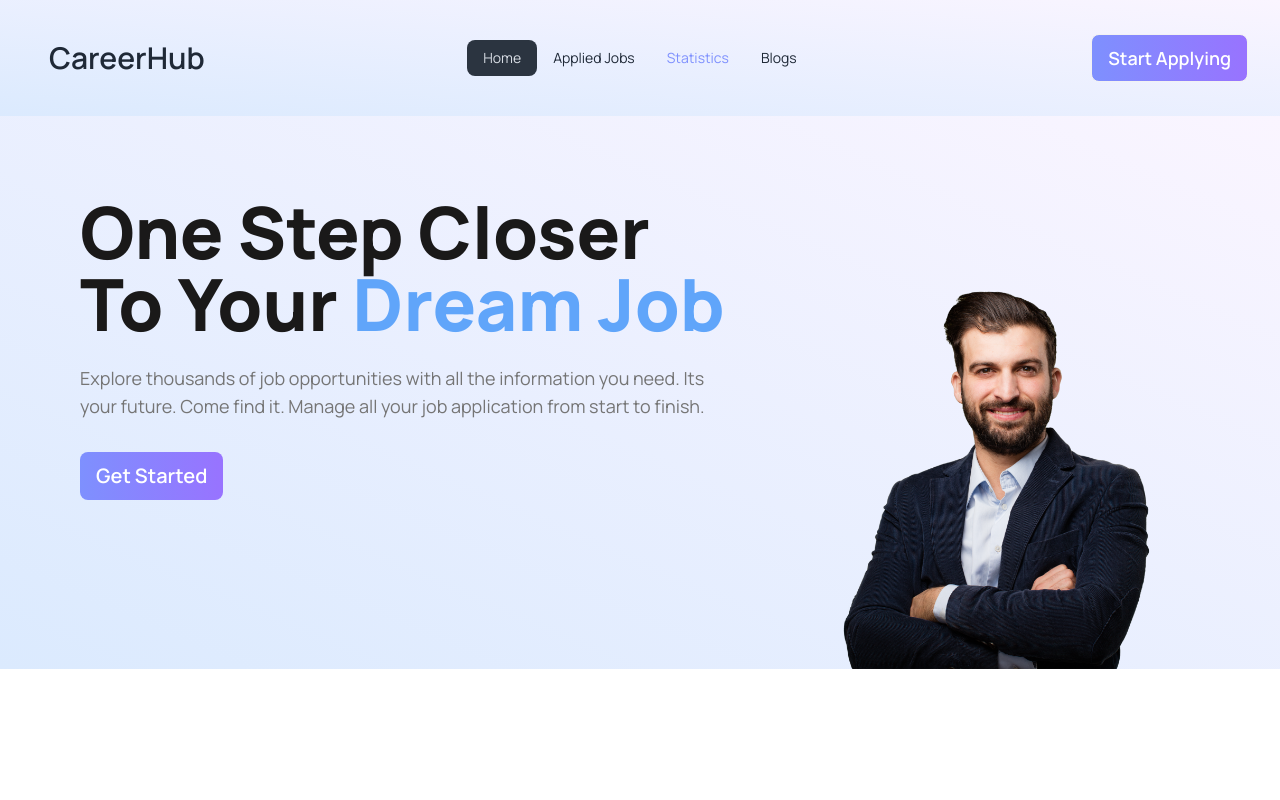
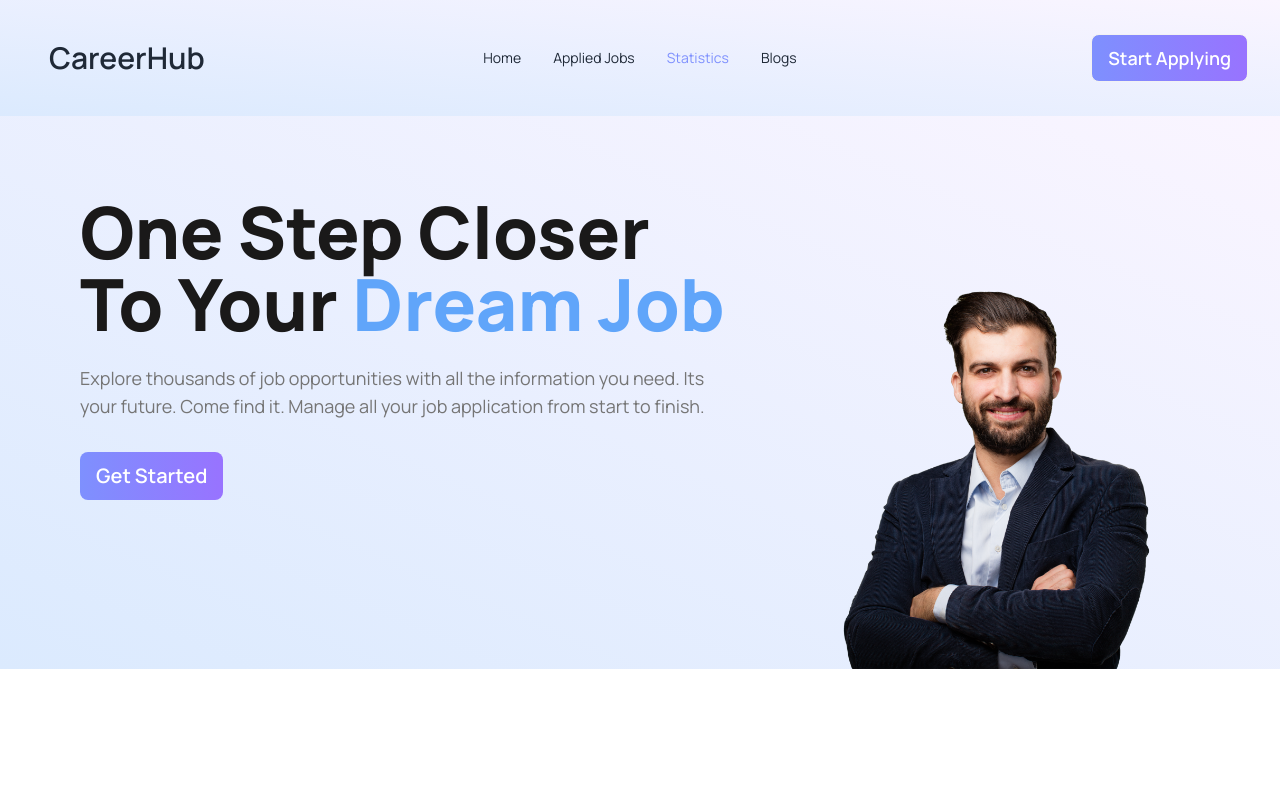
Before and after one commit to samen22/career-hub-with-react, a React (Vite) app: page / in a window 1280 px wide. Shown: the top 800 px of the page. Built offline with nearby package versions, Linux system fonts and the light colour scheme.

Commit message:
dist added

```diff
--- a/src/components/Header/Header.jsx
+++ b/src/components/Header/Header.jsx
@@ -3,7 +3,7 @@ import { Link, NavLink } from "react-router-dom";
 const Header = () => {
 
   const links = <>
-    <li><NavLink to='/'>Home</NavLink></li>
+    <li><a><NavLink to='/'>Home</NavLink></a></li>
     <li><NavLink to='/applied'>Applied Jobs</NavLink></li>
     <li className="text-[#7E90FE]"><NavLink to='/statistics'>Statistics</NavLink></li>
     <li><NavLink to='/blogs'>Blogs</NavLink></li>
```
Also changed, not shown: src/main.jsx (+2 -7 lines).
